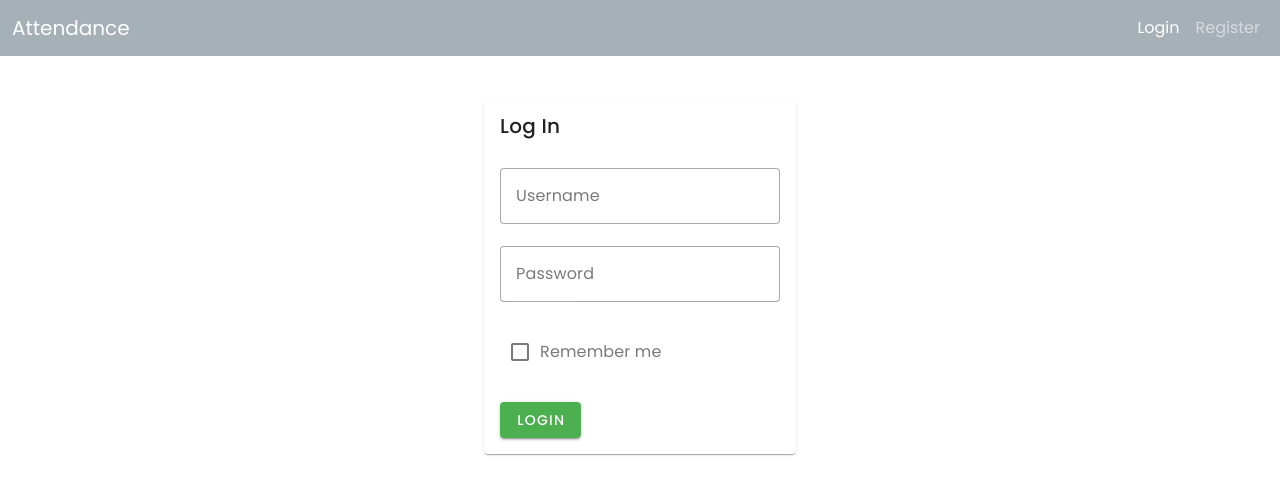
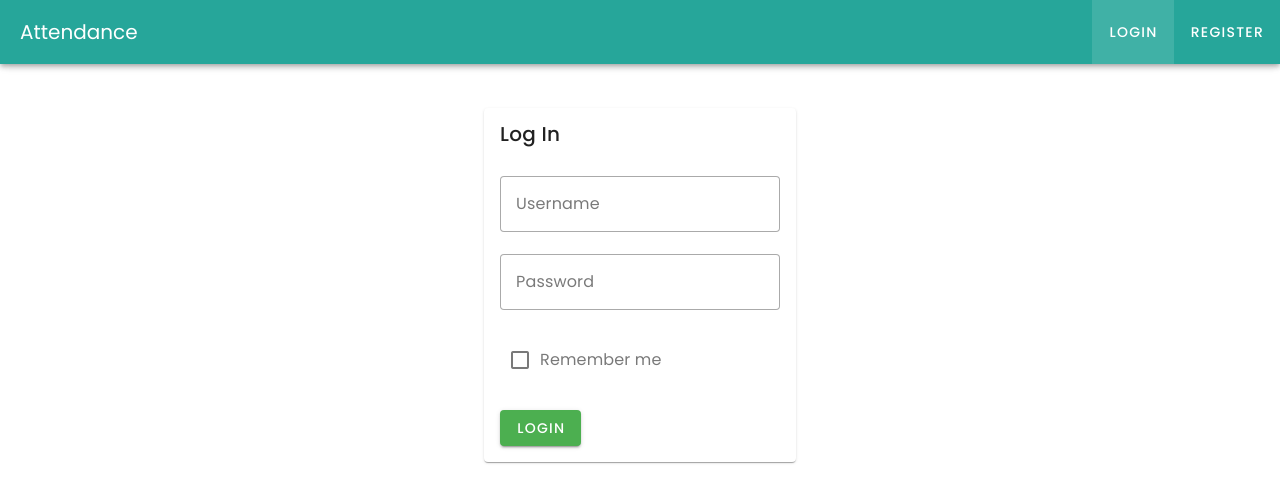
Before and after one commit to PialKanti/AttendanceManagement, a Vue app in the folder AttendanceManagement.ClientApp/: page /login in a window 1280 px wide. Shown: the top 502 px of the page. Built offline with nearby package versions, Linux system fonts and the light colour scheme.

Commit message:
Updated navbar design

```diff
--- a/AttendanceManagement.ClientApp/src/components/NavBar.vue
+++ b/AttendanceManagement.ClientApp/src/components/NavBar.vue
@@ -1,43 +1,30 @@
 <template>
-    <nav class="navbar navbar-expand-lg navbar-dark">
-        <div class="container-fluid">
-            <a class="navbar-brand" href="#">Attendance</a>
-            <button class="navbar-toggler" type="button" data-bs-toggle="collapse" data-bs-target="#navbarSupportedContent"
-                aria-controls="navbarSupportedContent" aria-expanded="false" aria-label="Toggle navigation">
-                <span class="navbar-toggler-icon"></span>
-            </button>
-            <div class="collapse navbar-collapse" id="navbarLoggedUser" v-if="authStore.user.isLoggedIn">
-                <ul class="navbar-nav mb-2 mb-lg-0">
-                    <li class="nav-item">
-                        <router-link to="/dashboard" active-class="active" class="nav-link"
-                            aria-current="page">Home</router-link>
-                    </li>
-                    <li class="nav-item">
-                        <router-link to="/history" active-class="active" class="nav-link"
-                            aria-current="page">History</router-link>
-                    </li>
-                </ul>
-                <ul class="navbar-nav ms-auto mb-2 mb-lg-0">
-                    <li class="nav-item">
-                        <router-link to="/logout" active-class="active" class="nav-link" aria-current="page"
-                            @click="onLogout">Logout</router-link>
-                    </li>
-                </ul>
-            </div>
-            <div class="collapse navbar-collapse" id="navbarDefault" v-else>
-                <ul class="navbar-nav ms-auto mb-2 mb-lg-0">
-                    <li class="nav-item">
-                        <router-link to="/login" active-class="active" class="nav-link"
-                            aria-current="page">Login</router-link>
-                    </li>
-                    <li class="nav-item">
-                        <router-link to="/register" active-class="active" class="nav-link"
-                            aria-current="page">Register</router-link>
-                    </li>
-                </ul>
-            </div>
-        </div>
-    </nav>
+    <v-app-bar app :elevation="4">
+        <v-toolbar color="teal-lighten-1">
+            <v-app-bar-nav-icon @click="onDrawerToggled" v-if="authStore.user.isLoggedIn"></v-app-bar-nav-icon>
+            <v-toolbar-title>Attendance</v-toolbar-title>
+            <v-toolbar-items v-if="authStore.user.isLoggedIn">
+                <v-btn to="/logout" @click="onLogout" flat>Logout</v-btn>
+            </v-toolbar-items>
+            <v-toolbar-items v-else>
+                <v-btn to="/login" flat>Login</v-btn>
+                <v-btn to="/register" flat>Register</v-btn>
+            </v-toolbar-items>
+        </v-toolbar>
+    </v-app-bar>
+    <v-navigation-drawer app expand-on-hover clipped v-model="drawer" v-if="authStore.user.isLoggedIn"
+        color="teal-lighten-5">
+        <v-list nav>
+            <v-list>
+                <v-list-item v-for="item in menuItems" :key="item.title" :to="item.path">
+                    <template v-slot:prepend>
+                        <v-icon :icon="item.icon"></v-icon>
+                    </template>
+                    <v-list-item-title>{{ item.title }}</v-list-item-title>
+                </v-list-item>
+            </v-list>
+        </v-list>
+    </v-navigation-drawer>
 </template>
 
 <script>
@@ -54,6 +41,15 @@ export default {
         return { authStore, alertStore };
     },
     name: 'NavBar',
+    data() {
+        return {
+            drawer: true,
+            menuItems: [
+                { title: 'Dashboard', path: '/dashboard', icon: 'mdi-view-dashboard' },
+                { title: 'History', path: '/history', icon: 'mdi-history' }
+            ]
+        }
+    },
     methods: {
         async onLogout() {
             const response = await client.get('auth/logout', { withCredentials: true });
@@ -63,6 +59,9 @@ export default {
                 this.alertStore.hide();
                 this.$router.push('/login');
             }
+        },
+        onDrawerToggled() {
+            this.drawer = !this.drawer;
         }
     }
 }
```
